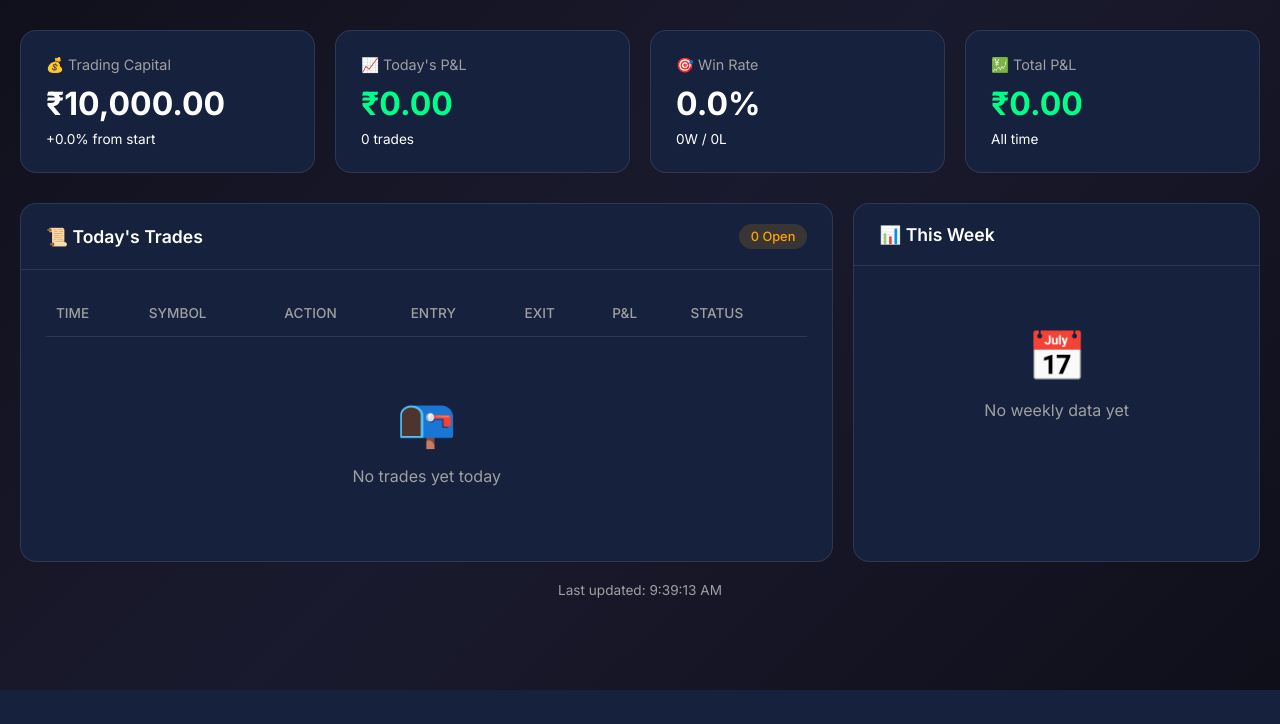
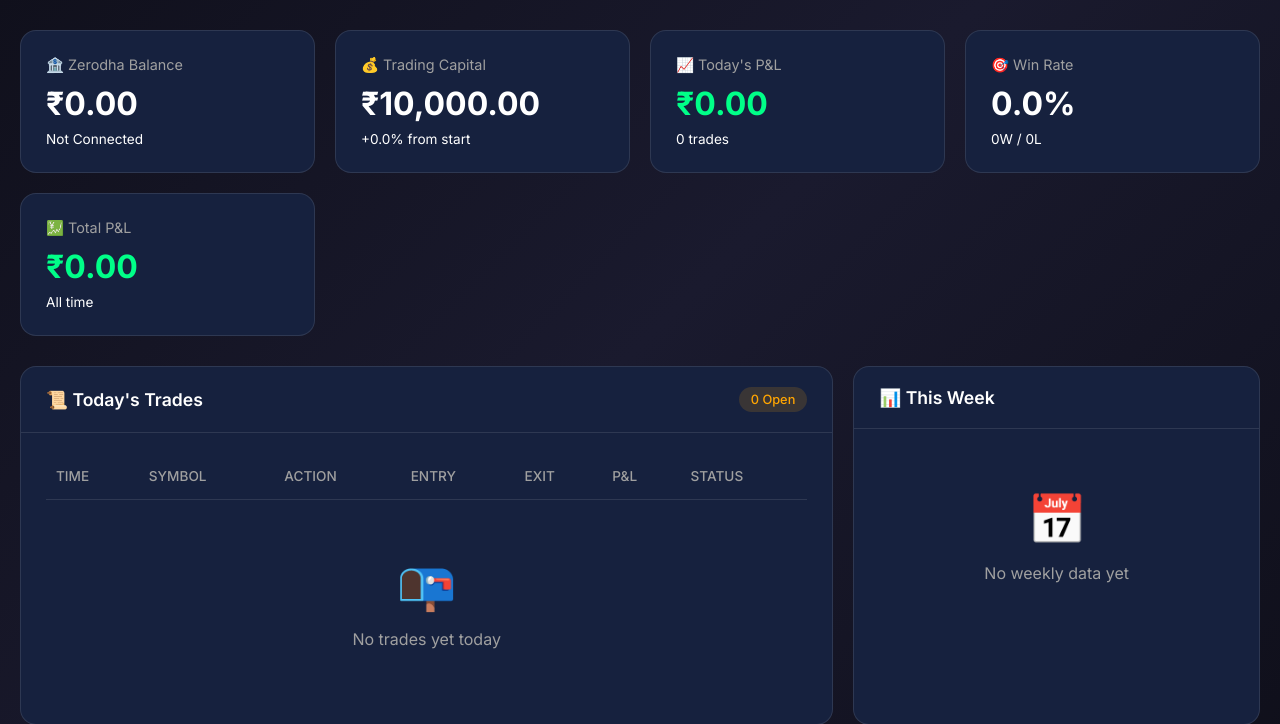
Before and after one commit to Karthikeyan-Ravichandran22/zerodha-trading-bot, a Flask app: page / in a window 1280 px wide. Shown: the part 110-834 px from the top of the page. Before the commit the page ends 800 px from the top, so only its background shows below. Run offline with Flask 3, Linux system fonts and the light colour scheme; data that the repository does not hold is empty.

Commit message:
Add Zerodha balance display to web dashboard

```diff
--- a/web_dashboard/app.py
+++ b/web_dashboard/app.py
@@ -16,6 +16,24 @@ app = Flask(__name__)
 # Database paths
 TRADES_DB = os.path.join(os.path.dirname(os.path.dirname(__file__)), 'data', 'trades.db')
 CAPITAL_CONFIG = os.path.join(os.path.dirname(os.path.dirname(__file__)), 'data', 'capital_config.json')
+ZERODHA_STATUS = os.path.join(os.path.dirname(os.path.dirname(__file__)), 'data', 'zerodha_status.json')
+
+
+def get_zerodha_balance():
+    """Get Zerodha balance from saved status file"""
+    try:
+        if os.path.exists(ZERODHA_STATUS):
+            with open(ZERODHA_STATUS, 'r') as f:
+                data = json.load(f)
+                return {
+                    'balance': data.get('balance', 0),
+                    'user_name': data.get('user_name', 'Not Connected'),
+                    'last_updated': data.get('last_updated', '-'),
+                    'is_authenticated': data.get('is_authenticated', False)
+                }
+    except:
+        pass
+    return {'balance': 0, 'user_name': 'Not Connected', 'last_updated': '-', 'is_authenticated': False}
 
 
 def get_capital_stats():
@@ -124,6 +142,7 @@ def api_status():
     today = get_today_stats()
     trades = get_today_trades()
     weekly = get_weekly_stats()
+    zerodha = get_zerodha_balance()
 
     return jsonify({
         'timestamp': datetime.now().isoformat(),
@@ -131,6 +150,7 @@ def api_status():
         'today': today,
         'trades': trades[-10:],  # Last 10 trades
         'weekly': weekly,
+        'zerodha': zerodha,
         'bot_status': 'running'
     })
 
--- a/web_dashboard/templates/dashboard.html
+++ b/web_dashboard/templates/dashboard.html
@@ -1,5 +1,6 @@
 <!DOCTYPE html>
 <html lang="en">
+
 <head>
     <meta charset="UTF-8">
     <meta name="viewport" content="width=device-width, initial-scale=1.0">
@@ -16,7 +17,7 @@
             --accent-orange: #ffa502;
             --text-primary: #ffffff;
             --text-secondary: #a0a0a0;
-            --border: rgba(255,255,255,0.1);
+            --border: rgba(255, 255, 255, 0.1);
         }
 
         * {
@@ -87,8 +88,15 @@
         }
 
         @keyframes pulse {
-            0%, 100% { opacity: 1; }
-            50% { opacity: 0.5; }
+
+            0%,
+            100% {
+                opacity: 1;
+            }
+
+            50% {
+                opacity: 0.5;
+            }
         }
 
         /* Stats Grid */
@@ -306,10 +314,13 @@
         }
 
         @keyframes spin {
-            to { transform: rotate(360deg); }
+            to {
+                transform: rotate(360deg);
+            }
         }
     </style>
 </head>
+
 <body>
     <div class="container">
         <!-- Header -->
@@ -326,6 +337,11 @@
 
         <!-- Stats Grid -->
         <div class="stats-grid">
+            <div class="stat-card">
+                <div class="stat-label">🏦 Zerodha Balance</div>
+                <div class="stat-value" id="zerodhaBalance">₹0</div>
+                <div class="stat-change" id="zerodhaUser">Not Connected</div>
+            </div>
             <div class="stat-card">
                 <div class="stat-label">💰 Trading Capital</div>
                 <div class="stat-value" id="capital">₹10,000</div>
@@ -406,9 +422,9 @@
     <script>
         function formatCurrency(amount) {
             if (amount >= 0) {
-                return '₹' + amount.toLocaleString('en-IN', {minimumFractionDigits: 2, maximumFractionDigits: 2});
+                return '₹' + amount.toLocaleString('en-IN', { minimumFractionDigits: 2, maximumFractionDigits: 2 });
             } else {
-                return '-₹' + Math.abs(amount).toLocaleString('en-IN', {minimumFractionDigits: 2, maximumFractionDigits: 2});
+                return '-₹' + Math.abs(amount).toLocaleString('en-IN', { minimumFractionDigits: 2, maximumFractionDigits: 2 });
             }
         }
 
@@ -418,6 +434,10 @@
             fetch('/api/status')
                 .then(response => response.json())
                 .then(data => {
+                    // Update Zerodha Balance
+                    document.getElementById('zerodhaBalance').textContent = formatCurrency(data.zerodha.balance);
+                    document.getElementById('zerodhaUser').textContent = data.zerodha.user_name;
+
                     // Update Capital
                     document.getElementById('capital').textContent = formatCurrency(data.capital.current_capital);
                     document.getElementById('capitalGrowth').textContent =
@@ -504,4 +524,5 @@
         setInterval(updateDashboard, 10000);
     </script>
 </body>
+
 </html>
```
Also changed, not shown: cloud_bot.py (+16 -1 lines).
